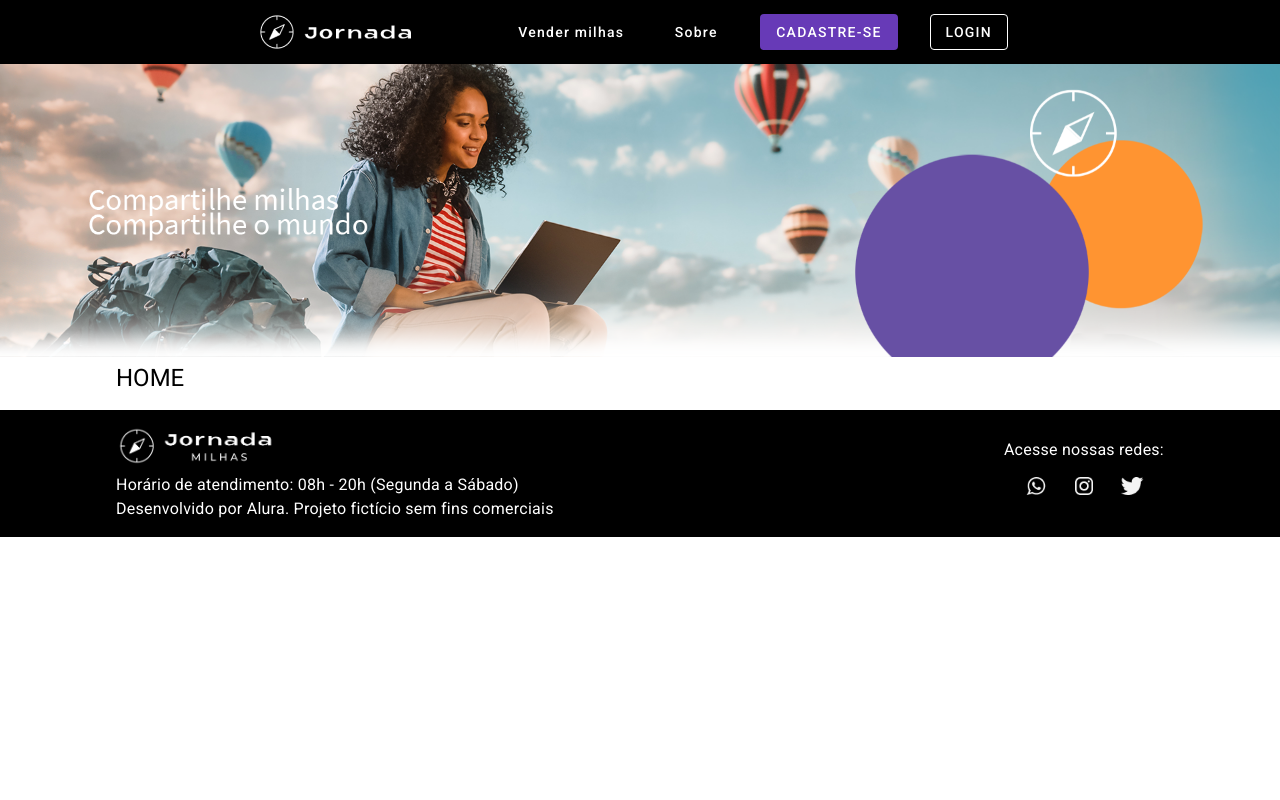
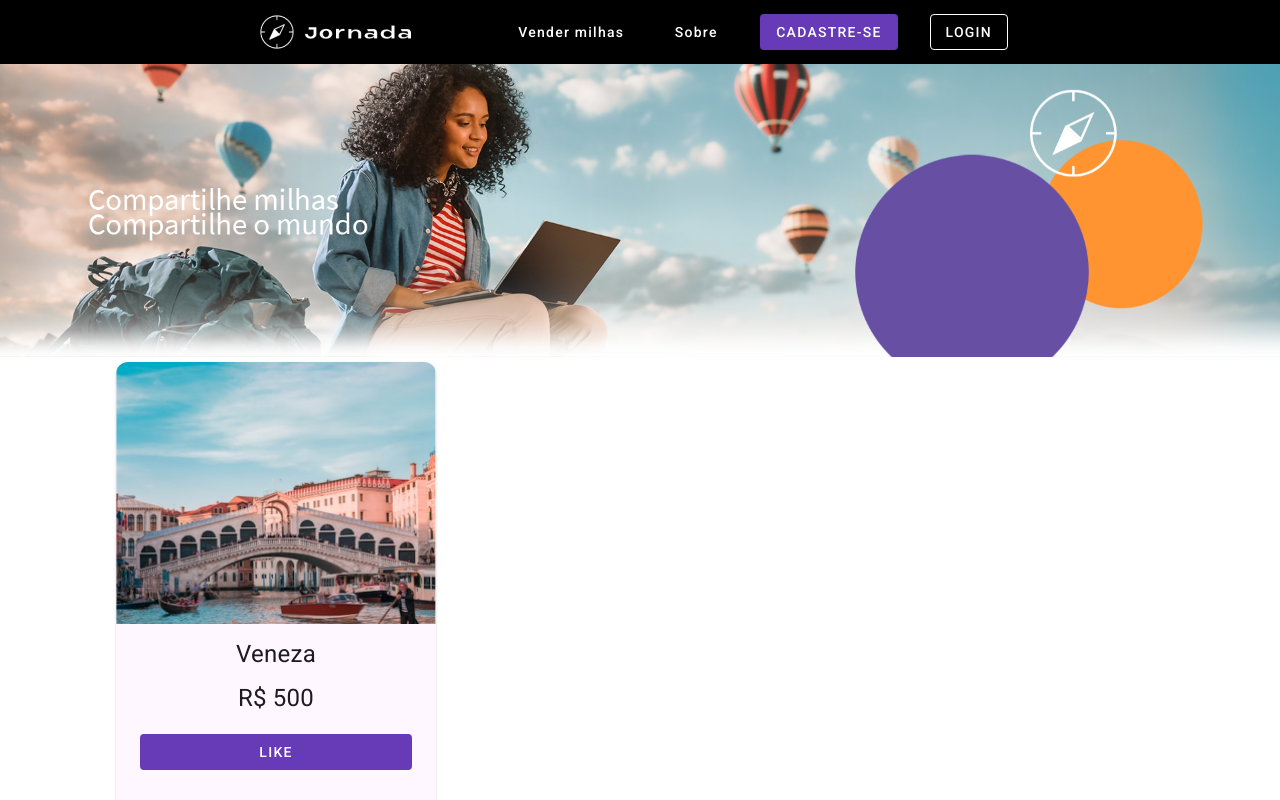
Before and after one commit to macieldearaujo/alura-angular, an Angular app: page / in a window 1280 px wide. Shown: the top 800 px of the page. Built offline with nearby package versions, Linux system fonts and the light colour scheme.

Commit message:
feat: criando os cards

```diff
--- /dev/null
+++ b/src/app/shared/card-busca/card-busca.component.html
@@ -0,0 +1,16 @@
+<mat-card class="card-busca">
+  <img
+    mat-card-image
+    src="assets\imagens\Veneza.png"
+    alt="Photo of a Shiba Inu"
+  />
+  <mat-card-content>
+    <ul>
+      <li>Veneza</li>
+      <li>R$ 500</li>
+    </ul>
+  </mat-card-content>
+  <mat-card-actions>
+    <button mat-flat-button color="primary">LIKE</button>
+  </mat-card-actions>
+</mat-card>
--- /dev/null
+++ b/src/app/shared/card-busca/card-busca.component.scss
@@ -0,0 +1,21 @@
+.card-busca {
+    max-width: 320px;
+    background-color: #FEF7FF;
+    border-radius: 12px;
+    button {
+      width: 100%;
+      margin: 0 16px 48px;
+    }
+    ul {
+      list-style: none;
+      padding: 0;
+      li {
+        margin: 12px;
+        font-weight: 400;
+        font-size: 24px;
+        line-height: 32px;
+        color: #1D1B20;
+        text-align: center;
+      }
+    }
+  }
--- a/src/app/shared/card/card.component.html
+++ b/src/app/shared/card/card.component.html
@@ -1 +1,3 @@
-<p>card works!</p>
+<div class="card" [ngClass]="variant">
+  <ng-content></ng-content>
+</div>
--- a/src/app/shared/card/card.component.scss
+++ b/src/app/shared/card/card.component.scss
@@ -0,0 +1,12 @@
+.card {
+    padding: 24px;
+    &.primary {
+      background: #FEF7FF;
+      border: 1px solid #CAC4D0;
+      border-radius: 12px;
+    }
+    &.secondary {
+      background: #F5F5F5;
+      border-radius: 16px;
+    }
+  }
--- a/src/app/shared/card/card.component.ts
+++ b/src/app/shared/card/card.component.ts
@@ -1,10 +1,10 @@
-import { Component } from '@angular/core';
+import { Component, Input } from '@angular/core';
 
 @Component({
   selector: 'app-card',
   templateUrl: './card.component.html',
-  styleUrls: ['./card.component.scss']
+  styleUrls: ['./card.component.scss'],
 })
 export class CardComponent {
-
+  @Input() variant: 'primary' | 'secunday' = 'primary';
 }
--- a/src/app/shared/pages/home/home.component.html
+++ b/src/app/shared/pages/home/home.component.html
@@ -3,6 +3,12 @@
   alt="Banner da aplicação Jornada"
 ></app-banner>
 <app-container>
-  <h1>HOME</h1>
+  <app-card-busca></app-card-busca>
+  <app-card-busca></app-card-busca>
+  <app-card-busca></app-card-busca>
+  <app-card-busca></app-card-busca>
+  <app-card-busca></app-card-busca>
+  <app-card-busca></app-card-busca>
 </app-container>
+
 <app-footer></app-footer>
```
Also changed, not shown: src/app/app.module.ts (+10 -1 lines), src/app/shared/card-busca/card-busca.component.ts (added, +10 -0 lines), 1 other file (tests, documents, lock files or other folders).
